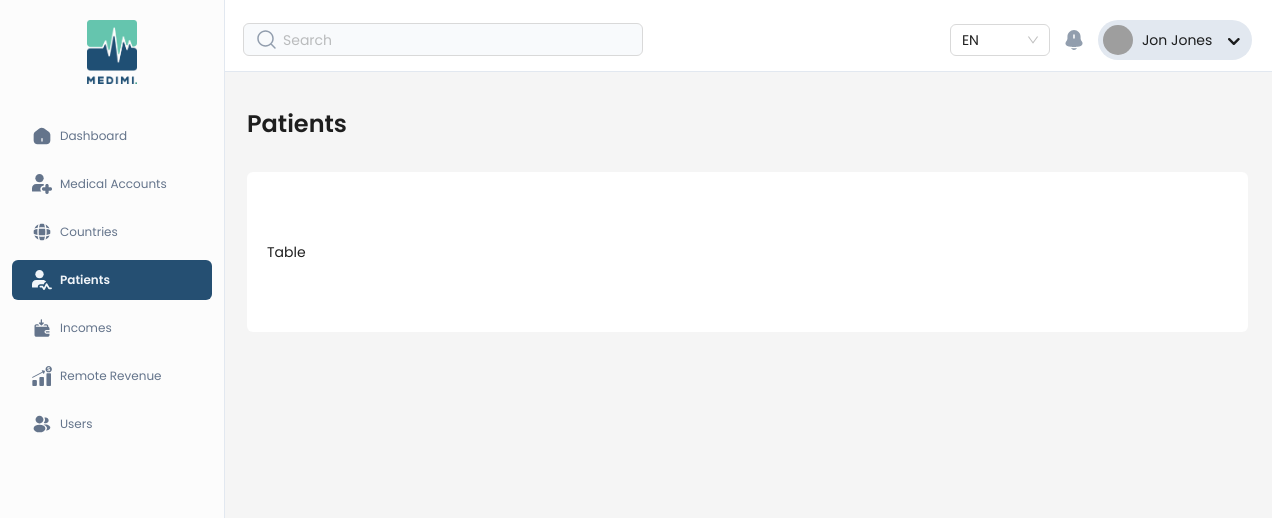
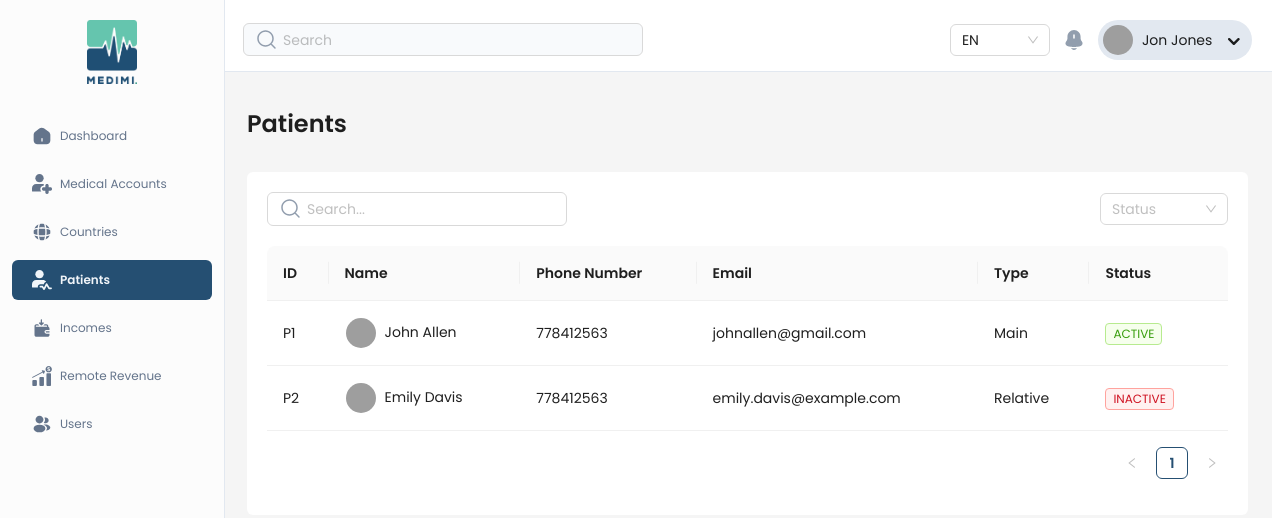
Before and after one commit to deftzero/medimi-admin, a React (Vite) app: page /patients in a window 1280 px wide. Shown: the top 518 px of the page. Built offline with nearby package versions, Linux system fonts and the light colour scheme; grey boxes are pictures that could not be loaded.

Commit message:
patients index page completed

```diff
--- a/src/pages/admin/Countries.tsx
+++ b/src/pages/admin/Countries.tsx
@@ -5,7 +5,7 @@ import AppButton from "../../components/ui/AppButton";
 
 const { Title } = Typography;
 
-interface ICountries {
+interface ICountry {
   id: string;
   name: string;
   from: string;
@@ -18,7 +18,7 @@ interface ICountries {
 
 export default function Countries() {
 
-  const data: ICountries[] = [
+  const data: ICountry[] = [
     {
       id: 'C1',
       name: 'Senegal',
@@ -54,7 +54,7 @@ export default function Countries() {
   )
 }
 
-const columns: TableProps<ICountries>['columns'] = [
+const columns: TableProps<ICountry>['columns'] = [
   {
     title: 'Name',
     dataIndex: 'name',
@@ -82,6 +82,6 @@ const columns: TableProps<ICountries>['columns'] = [
   }
 ]
 
-function CountriesTable({ data }: { data: ICountries[] }) {
+function CountriesTable({ data }: { data: ICountry[] }) {
   return <Table columns={columns} dataSource={data} />
 }
--- a/src/pages/admin/MedicalAccounts.tsx
+++ b/src/pages/admin/MedicalAccounts.tsx
@@ -10,7 +10,7 @@ import { useState } from "react";
 const { Title } = Typography;
 
 
-interface IMedicalAccounts {
+interface IMedicalAccount {
   id: string;
   name: string;
   type: string;
@@ -25,7 +25,7 @@ interface IMedicalAccounts {
 
 export default function MedicalAccounts() {
 
-  const data: IMedicalAccounts[] = [
+  const data: IMedicalAccount[] = [
     {
       id: 'SN-H1',
       name: 'Clinique Amitie',
@@ -69,7 +69,7 @@ export default function MedicalAccounts() {
 }
 
 
-const columns: TableProps<IMedicalAccounts>['columns'] = [
+const columns: TableProps<IMedicalAccount>['columns'] = [
   {
     title: 'ID',
     dataIndex: 'id',
@@ -120,7 +120,7 @@ const columns: TableProps<IMedicalAccounts>['columns'] = [
   },
 ]
 
-function MedicalAccountsTable({ data }: { data: IMedicalAccounts[] }) {
+function MedicalAccountsTable({ data }: { data: IMedicalAccount[] }) {
   return <Table columns={columns} dataSource={data} />
 }
 
@@ -132,7 +132,7 @@ function MedicalAccountsFilter() {
 
   const [form] = Form.useForm()
 
-  function handleSubmit(values: IMedicalAccounts) {
+  function handleSubmit(values: IMedicalAccount) {
     console.log(values)
   }
 
--- a/src/pages/admin/Patients.tsx
+++ b/src/pages/admin/Patients.tsx
@@ -1,17 +1,128 @@
-import { Typography } from "antd";
+import { Avatar, Input, Select, Table, TableProps, Tag, Typography } from "antd";
+import Search from '../../assets/icons/search.svg?react'
 
 const { Title } = Typography;
 
+interface IPatient {
+  id: string;
+  firstName: string;
+  lastName: string;
+  avatar: string;
+  phoneNumber: string;
+  email: string;
+  type: string;
+  createdAt?: Date;
+  status?: string
+}
+
+const selectOptions: any = [
+  {
+    id: 'ACTIVE',
+    name: 'ACTIVE'
+  },
+  {
+    id: 'INACTIVE',
+    name: 'INACTIVE'
+  }
+]
+
+
 export default function Patients() {
+
+  const data: IPatient[] = [
+    {
+      id: 'P1',
+      firstName: 'John',
+      lastName: 'Allen',
+      avatar: 'https://i.pravatar.cc/300',
+      phoneNumber: '778412563',
+      email: 'johnallen@gmail.com',
+      type: 'Main',
+      createdAt: new Date(),
+      status: 'ACTIVE'
+    },
+    {
+      id: 'P2',
+      firstName: 'Emily',
+      lastName: 'Davis',
+      avatar: 'https://i.pravatar.cc/300',
+      phoneNumber: '778412563',
+      email: 'emily.davis@example.com',
+      type: 'Relative',
+      createdAt: new Date(),
+      status: 'INACTIVE'
+    },
+  ]
+
   return (
     <div className="space-y-5">
       <div className="header flex flex-row justify-between items-center">
         <Title level={3} className='mt-3'>Patients</Title>
       </div>
 
-      <div className="bg-white p-5 rounded-md">
-        Table
+      <div className="bg-white p-5 rounded-md space-y-5">
+        <div className="header flex flex-row justify-between items-center">
+          <Input prefix={<Search />} placeholder='Search...' style={{ maxWidth: '300px' }} />
+          <Select className="w-32" placeholder="Status">
+            {selectOptions.map((item: any) => (
+              <Select.Option key={item.id} value={item.id}>
+                {item.name}
+              </Select.Option>
+            ))}
+          </Select>
+        </div>
+        <PatientsTable data={data} />
       </div>
     </div>
   )
 }
+
+const columns: TableProps<IPatient>['columns'] = [
+  {
+    title: 'ID',
+    dataIndex: 'id',
+    key: 'id',
+  },
+  {
+    title: 'Name',
+    render: (data: IPatient) => (
+      <>
+        <Avatar src={data.avatar} className="me-2">{data.firstName.charAt(0) + data.lastName.charAt(0)}</Avatar>
+        {data.firstName + ' ' + data.lastName}
+      </>
+    )
+  },
+  {
+    title: 'Phone Number',
+    dataIndex: 'phoneNumber',
+    key: 'phoneNumber',
+  },
+  {
+    title: 'Email',
+    dataIndex: 'email',
+    key: 'email',
+  },
+  {
+    title: 'Type',
+    dataIndex: 'type',
+    key: 'type',
+  },
+  {
+    title: 'Status',
+    dataIndex: 'status',
+    key: 'status',
+    render: (text) => <Tag color={returnTagColorByStatus(text)}>{text}</Tag>
+  },
+]
+
+function PatientsTable({ data }: { data: IPatient[] }) {
+  return <Table columns={columns} dataSource={data} />
+}
+
+function returnTagColorByStatus(status: string) {
+  const colorMap: any = {
+    ACTIVE: 'green',
+    INACTIVE: 'red'
+  }
+  return colorMap[status]
+}
```
